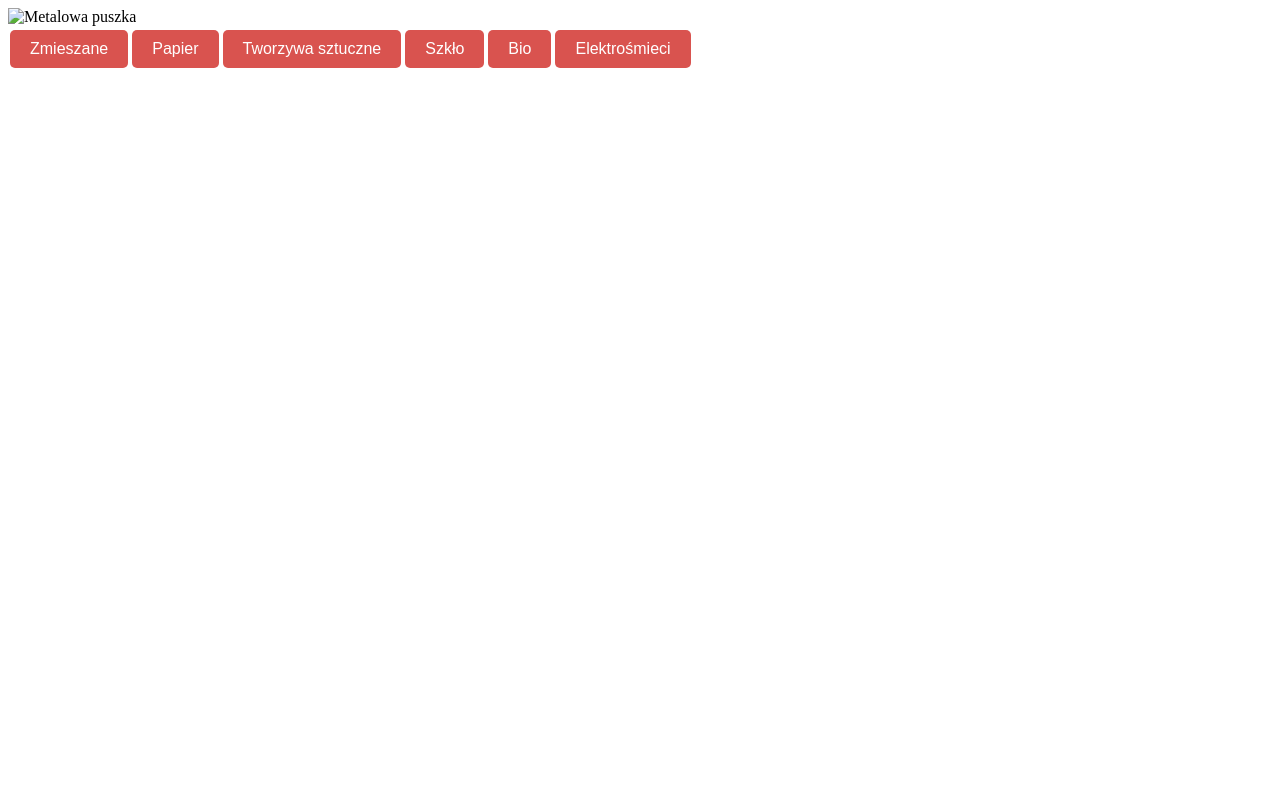
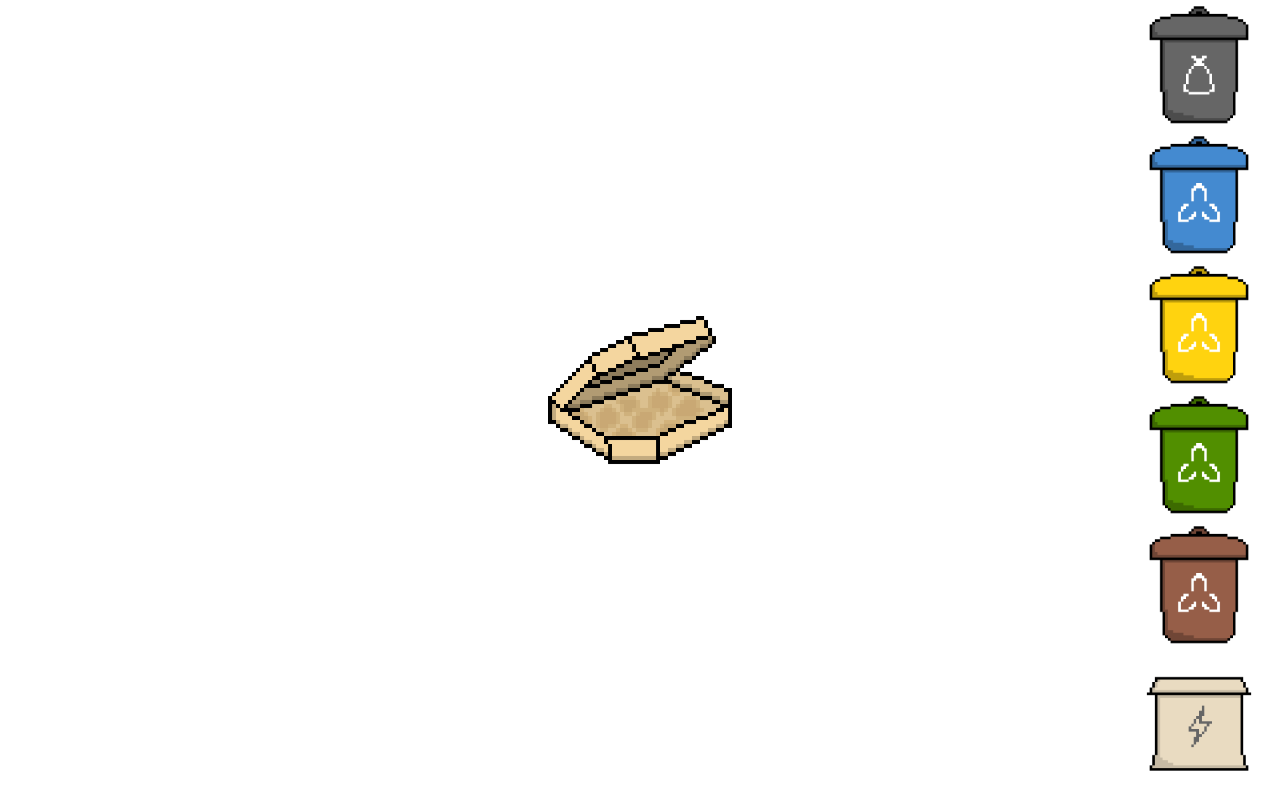
Before and after one commit to patYczakus/hackheroes-ed6, a plain HTML site: page index.html in a window 1280 px wide. Drawn offline with Linux system fonts and the light colour scheme.

Commit message:
Zdjęcia part 1

```diff
--- a/minigames/segregation.js
+++ b/minigames/segregation.js
@@ -3,28 +3,54 @@
 import { elements } from "../elements.js"
 import { rubbishCategoryFullname, rubbishData } from "../rubbish.js"
 
-let randomElement = rubbishData[0]
+/**
+ * @type {{ data: import("../rubbish.js").RubbishFields, img: string | URL, i: number }}
+ */
+let randomElement
 
 const rubbishDiv = document.createElement("div")
-const infoDiv = document.createElement("div")
 
 /**
  * @param {string} canType
+ * @param {HTMLButtonElement} element
  */
-const checkElements = (canType) => {
+const checkElements = (canType, element) => {
     return () => {
-        if (canType == randomElement.type) {
-            generateTheRubbish()
-        } else {
-            infoDiv.innerHTML = `Źle! To nie ${rubbishCategoryFullname[canType]}!`
+        if (canType == (randomElement.data.type ?? "zmieszane")) {
+            rubbishDiv.innerHTML = ""
+
+            const oldimage = document.createElement("img")
+            oldimage.src = randomElement.img.toString()
+            oldimage.alt = randomElement.data.name
+            oldimage.className = "toCan"
+            oldimage.width = 200
+            oldimage.height = 200
+            rubbishDiv.appendChild(oldimage)
+            setTimeout(() => {
+                oldimage.remove()
+            }, 510)
+
+            getRandomTrash()
+
+            const newimage = document.createElement("img")
+            newimage.src = randomElement.img.toString()
+            newimage.alt = randomElement.data.name
+            newimage.width = 200
+            newimage.height = 200
+            newimage.className = "toCenter"
+            rubbishDiv.appendChild(newimage)
         }
     }
 }
 
-function generateTheRubbish() {
-    let randomIndex = Math.floor(Math.random() * rubbishData.length)
-    randomElement = rubbishData[randomIndex]
-    rubbishDiv.innerHTML = `<img src="${randomElement.img}" alt="${randomElement.name}">`
+function getRandomTrash() {
+    let randid = Math.floor(Math.random() * rubbishData.length)
+    let random = rubbishData[randid]
+    let images = random.variantImgs ?? []
+    images.push(random.img)
+    let image = images[Math.floor(Math.random() * images.length)]
+
+    randomElement = { data: random, img: image, i: randid }
 }
 
 export function game_segregation() {
@@ -38,12 +64,20 @@ export function game_segregation() {
         const element = document.createElement("button")
         element.type = "button"
         element.className = "rubbishCan"
-        element.addEventListener("click", checkElements(canType))
-        element.innerText = rubbishCategoryFullname[rubbishCans[i]]
+        element.addEventListener("click", checkElements(canType, element))
+        element.innerHTML = `<img src="imgs/cans/${canType}.png" alt="${rubbishCategoryFullname[canType]}" width="130" height="130">`
+        element.style.top = `${i * 130}px`
         elements.minigameDiv.appendChild(element)
-
-        generateTheRubbish()
     }
 
-    elements.minigameDiv.appendChild(infoDiv)
+    getRandomTrash()
+    const newimage = document.createElement("img")
+    newimage.src = randomElement.img.toString()
+    newimage.alt = randomElement.data.name
+    newimage.width = 200
+    newimage.height = 200
+    newimage.className = "toCenter"
+    rubbishDiv.appendChild(newimage)
+
+    document.body.setAttribute("showtype", "minigame")
 }
--- a/rubbish.js
+++ b/rubbish.js
@@ -15,138 +15,135 @@ export const rubbishData = [
     {
         name: "Przetłuszczone pudełko po pizzy",
         type: "zmieszane",
-        img: "",
+        img: "imgs/rubbish/pudlo_pizza.png",
     },
     {
         name: "Puszka po konserwie",
         type: "sztuczne",
-        img: "",
-    },
-    {
-        name: "Plastikowa butelka",
-        type: "sztuczne",
-        img: "",
-    },
-    {
-        name: "Szklana butelka",
-        type: "szkło",
-        img: "",
-    },
-    {
-        name: "Obierki od ziemniaków",
-        type: "bio",
-        img: "",
+        img: "imgs/rubbish/paprykarz_szczeciński.png",
     },
     {
         name: "Porwana ulotka",
         type: "papier",
-        img: "",
-    },
-    {
-        name: "Skórka od banana",
-        type: "bio",
-        img: "",
-    },
-    {
-        name: "Plastikowy kubek",
-        type: "sztuczne",
-        img: "",
-    },
-    {
-        name: "Metalowa puszka",
-        type: "sztuczne",
-        img: "",
-    },
-    {
-        name: "Tekturowe pudełko",
-        type: "papier",
-        img: "",
-    },
-    {
-        name: "Puszka po energetyku",
-        type: "sztuczne",
-        img: "",
-    },
-    {
-        name: "Butelka po soku",
-        type: "sztuczne",
-        img: "",
-    },
-    {
-        name: "Torebka foliowa",
-        type: "sztuczne",
-        img: "",
-    },
-    {
-        name: "Zgniłe jabłko",
-        type: "bio",
-        img: "",
-    },
-    {
-        name: "Karton po mleku",
-        type: "papier",
-        img: "",
-    },
-    {
-        name: "Plastikowa torba",
-        type: "sztuczne",
-        img: "",
-    },
-    {
-        name: "Rozbity słoik po dżemie",
-        type: "szkło",
-        img: "",
-    },
-    {
-        name: "Wiadro",
-        type: "sztuczne",
-        img: "",
-    },
-    {
-        name: "Stary but",
-        type: "zmieszane",
-        img: "",
-    },
-    {
-        name: "Stara gazeta",
-        type: "papier",
-        img: "",
-    },
-    {
-        name: "Plastikowy widelec",
-        type: "sztuczne",
-        img: "",
-    },
-    {
-        name: "Resztki jedzenia",
-        type: "bio",
-        img: "",
-    },
-    {
-        name: "Szklanka",
-        type: "szkło",
-        img: "",
-    },
-    {
-        name: "Metalowa łyżka",
-        type: "sztuczne",
-        img: "",
-    },
-    {
-        name: "Kawałek drewna",
-        type: "bio",
-        img: "",
+        img: "imgs/rubbish/ulotka.png",
+        variantImgs: ["imgs/rubbish/ulotka_v1.png"],
     },
     {
         name: "Trzy baterie",
         type: "elektro",
-        img: "",
+        img: "imgs/rubbish/bateria.png",
+        variantImgs: ["imgs/rubbish/bateria_v1.png", "imgs/rubbish/bateria_v2.png", "imgs/rubbish/bateria_v3.png"],
     },
-    {
-        name: "Karton po jajkach",
-        type: "papier",
-        img: "",
-    },
+    // {
+    //     name: "Plastikowa butelka",
+    //     type: "sztuczne",
+    //     img: "",
+    // },
+    // {
+    //     name: "Szklana butelka",
+    //     type: "szkło",
+    //     img: "",
+    // },
+    // {
+    //     name: "Obierki od ziemniaków",
+    //     type: "bio",
+    //     img: "",
+    // },
+    // {
+    //     name: "Skórka od banana",
+    //     type: "bio",
+    //     img: "",
+    // },
+    // {
+    //     name: "Plastikowy kubek",
+    //     type: "sztuczne",
+    //     img: "",
+    // },
+    // {
+    //     name: "Tekturowe pudełko",
+    //     type: "papier",
+    //     img: "",
+    // },
+    // {
+    //     name: "Puszka",
+    //     type: "sztuczne",
+    //     img: "",
+    // },
+    // {
+    //     name: "Butelka po soku",
+    //     type: "sztuczne",
+    //     img: "",
+    // },
+    // {
+    //     name: "Torebka foliowa",
+    //     type: "sztuczne",
+    //     img: "",
+    // },
+    // {
+    //     name: "Zgniłe jabłko",
+    //     type: "bio",
+    //     img: "",
+    // },
+    // {
+    //     name: "Karton po mleku",
+    //     type: "papier",
+    //     img: "",
+    // },
+    // {
+    //     name: "Plastikowa torba",
+    //     type: "sztuczne",
+    //     img: "",
+    // },
+    // {
+    //     name: "Rozbity słoik po dżemie",
+    //     type: "szkło",
+    //     img: "",
+    // },
+    // {
+    //     name: "Wiadro",
+    //     type: "sztuczne",
+    //     img: "",
+    // },
+    // {
+    //     name: "Stary but",
+    //     type: "zmieszane",
+    //     img: "",
+    // },
+    // {
+    //     name: "Stara gazeta",
+    //     type: "papier",
+    //     img: "",
+    // },
+    // {
+    //     name: "Plastikowy widelec",
+    //     type: "sztuczne",
+    //     img: "",
+    // },
+    // {
+    //     name: "Resztki jedzenia",
+    //     type: "bio",
+    //     img: "",
+    // },
+    // {
+    //     name: "Szklanka",
+    //     type: "szkło",
+    //     img: "",
+    // },
+    // {
+    //     name: "Metalowa łyżka",
+    //     type: "sztuczne",
+    //     img: "",
+    // },
+    // {
+    //     name: "Kawałek drewna",
+    //     type: "bio",
+    //     img: "",
+    // },
+    // {
+    //     name: "Karton po jajkach",
+    //     type: "papier",
+    //     img: "",
+    // },
 ]
 
 export const rubbishCategoryFullname = {
@@ -155,5 +152,5 @@ export const rubbishCategoryFullname = {
     sztuczne: "Tworzywa sztuczne",
     szkło: "Szkło",
     bio: "Bio",
-    elektro: "Elektrośmieci"
+    elektro: "Elektrośmieci",
 }
--- a/style.css
+++ b/style.css
@@ -1,13 +1,95 @@
+@keyframes animateA {
+    from {
+        transform: translate(-50%, -50%) scale(1);
+        opacity: 1;
+    }
+
+    to {
+        transform: translate(calc(-50% + 250px), -50%) scale(0.75);
+        opacity: 0;
+    }
+}
+
+@keyframes animateB {
+    from {
+        transform: translate(calc(-50% - 250px), -50%) scale(0.75);
+        opacity: 0;
+    }
+
+    to {
+        transform: translate(-50%, -50%) scale(1);
+        opacity: 1;
+    }
+}
+
+body {
+    background-color: rgb(255, 255, 255);
+    margin: 0;
+    padding: 0;
+    font-family: sans-serif;
+}
+
+#maingame,
+#minigame {
+    position: fixed;
+    top: 0;
+    left: 0;
+    width: 100vw;
+    height: 100vh;
+    display: none;
+}
+
+#maingame {
+    display: block;
+}
+
+#minigame {
+    display: none;
+}
+
+body[showtype="minigame"] #minigame {
+    display: block;
+}
+
+body[showtype="minigame"] #maingame {
+    display: none;
+}
+
 button.rubbishCan {
-    background-color: #d9534f;
-    color: white;
+    background-color: transparent;
     border: none;
-    padding: 10px 20px;
-    text-align: center;
     text-decoration: none;
+    font-size: 16px;
+
     display: inline-block;
-    font-size: 16px;
-    margin: 4px 2px;
+    position: fixed;
+    right: 10px;
+
     cursor: pointer;
-    border-radius: 5px;
 }
+
+img.toCan {
+    position: fixed;
+    top: 50%;
+    left: 50%;
+    transform: translate(-50%, -50%);
+    animation-name: animateA;
+    animation-duration: 500ms;
+    animation-fill-mode: forwards;
+    animation-iteration-count: 1;
+    animation-delay: 1ms;
+    animation-timing-function: cubic-bezier(0, .87, .46, .99);
+}
+
+img.toCenter {
+    position: fixed;
+    top: 50%;
+    left: 50%;
+    transform: translate(-50%, -50%);
+    animation-name: animateB;
+    animation-duration: 500ms;
+    animation-fill-mode: forwards;
+    animation-iteration-count: 1;
+    animation-delay: 1ms;
+    animation-timing-function: cubic-bezier(0, .87, .46, .99);
+}
```
Also changed, not shown: imgs/cans/bio.png (added), imgs/cans/elektro.png (added), imgs/cans/papier.png (added), imgs/cans/szkło.png (added), imgs/cans/sztuczne.png (added), imgs/cans/zmieszane.png (added), imgs/rubbish/bateria.png (added), imgs/rubbish/bateria_v1.png (added), imgs/rubbish/bateria_v2.png (added), imgs/rubbish/bateria_v3.png (added), imgs/rubbish/paprykarz_szczeciński.png (added), imgs/rubbish/pudlo_pizza.png (added), imgs/rubbish/ulotka.png (added), imgs/rubbish/ulotka_v1.png (added).
